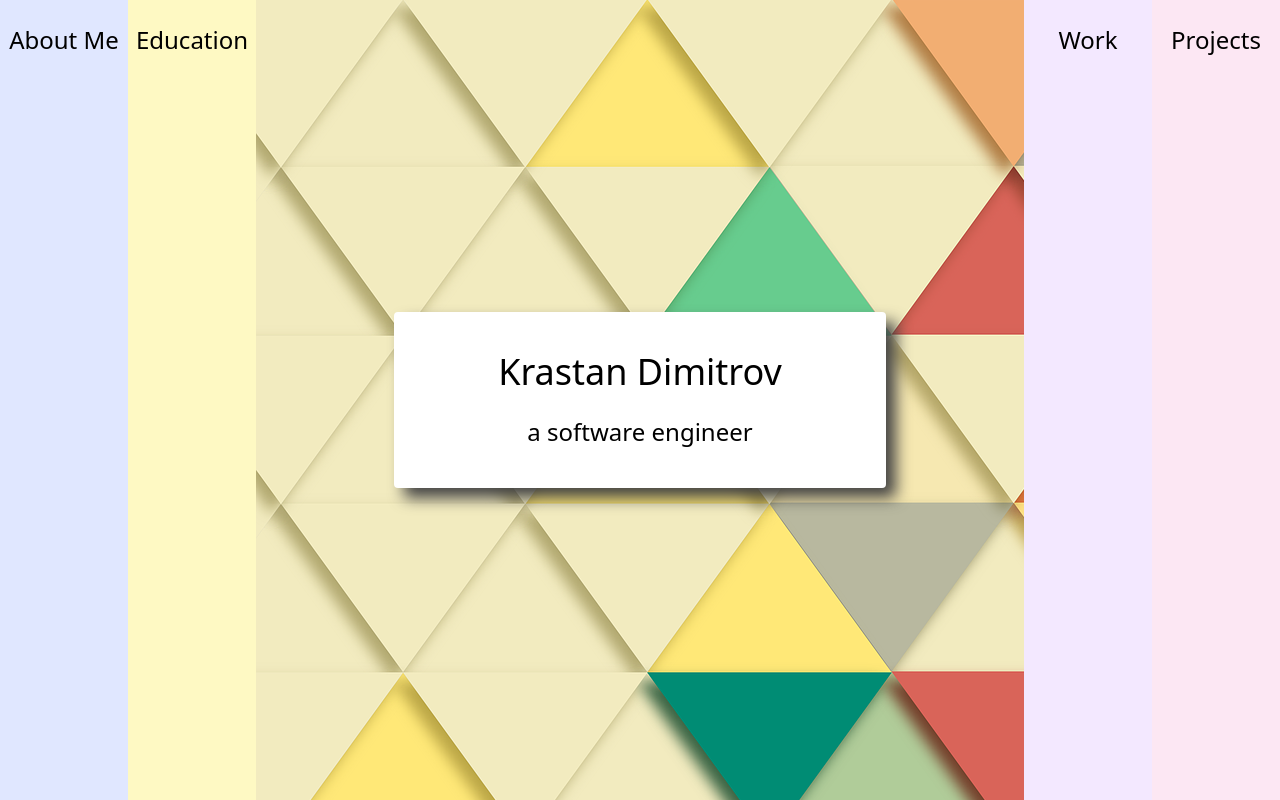
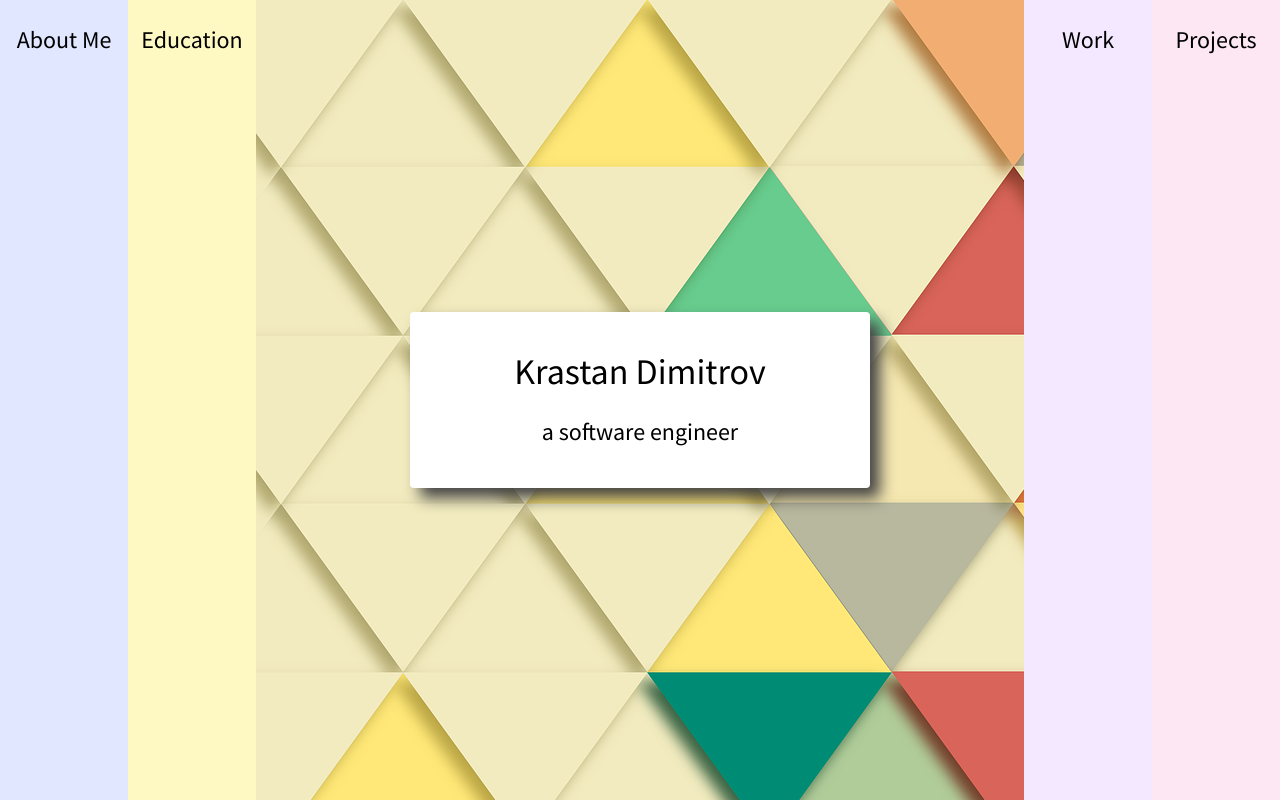
Before and after one commit to KrastanD/Personal-Website, a React (Vite) app: page / in a window 1280 px wide. Built offline with nearby package versions, Linux system fonts and the light colour scheme; the HTML template or start-up script is replaced by a standard one.

Commit message:
Add SourceSansPro

```diff
--- a/src/index.css
+++ b/src/index.css
@@ -2,16 +2,19 @@
 @tailwind components;
 @tailwind utilities;
 
+
+
+@font-face {
+  font-family: "SourceSansPro";
+  src: url("../fonts/SourceSansPro-Regular.ttf");
+}
+
+@font-face {
+  font-family: "SourceSansPro";
+  font-weight: bold;
+  src: url("../fonts/SourceSansPro-Bold.ttf");
+}
+
 body {
   margin: 0;
-  font-family: -apple-system, BlinkMacSystemFont, 'Segoe UI', 'Roboto', 'Oxygen',
-    'Ubuntu', 'Cantarell', 'Fira Sans', 'Droid Sans', 'Helvetica Neue',
-    sans-serif;
-  -webkit-font-smoothing: antialiased;
-  -moz-osx-font-smoothing: grayscale;
 }
-
-code {
-  font-family: source-code-pro, Menlo, Monaco, Consolas, 'Courier New',
-    monospace;
-}
--- a/tailwind.config.js
+++ b/tailwind.config.js
@@ -1,4 +1,6 @@
 /** @type {import('tailwindcss').Config} */
+const defaultTheme = require("tailwindcss/defaultTheme");
+
 module.exports = {
   content: ["./src/**/*.{js,jsx,ts,tsx}", "./index.html"],
   media: false, // or 'media' or 'class'
@@ -35,6 +37,10 @@ module.exports = {
         reactNavigationPurple: "#8C90DF",
         graphQLPurple: "#DF0298",
       },
+      fontFamily: {
+        sans: ["SourceSansPro", ...defaultTheme.fontFamily.sans],
+        ptsans: ["PTSans", "sans-serif"],
+      },
     },
   },
   variants: {
```
Also changed, not shown: fonts/SourceSansPro-Bold.ttf (added), fonts/SourceSansPro-Regular.ttf (added).
